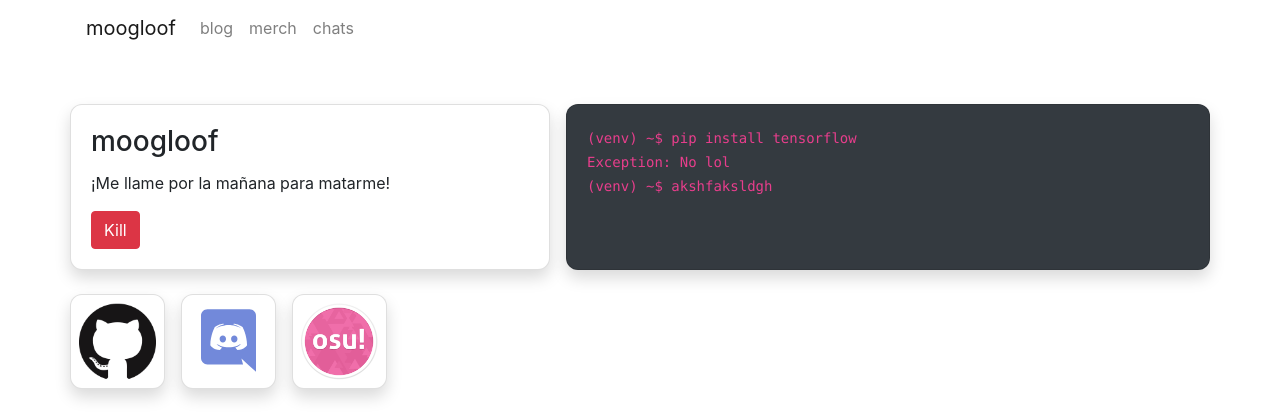
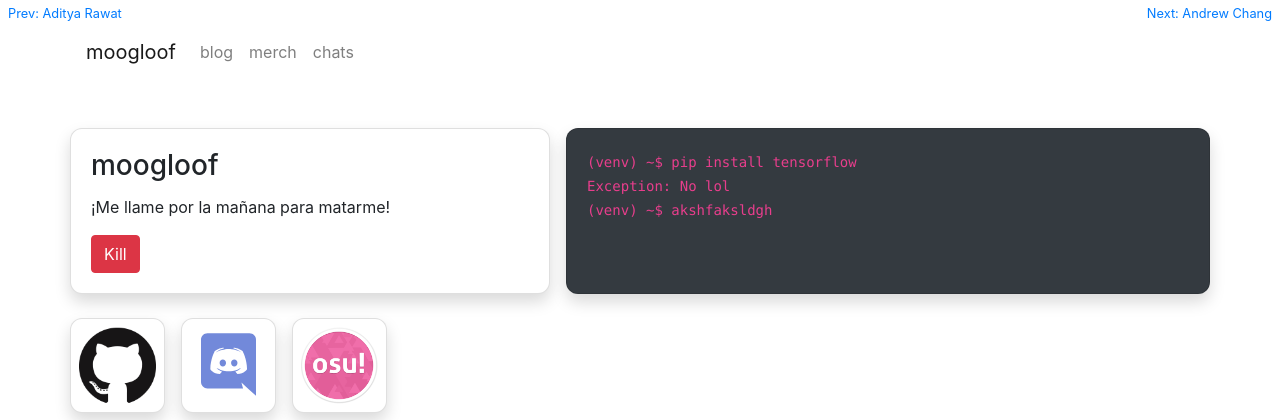
Before and after one commit to moogloof/moogloof.com, a Flask app: page / in a window 1280 px wide. Shown: the top 420 px of the page. Run offline with Flask 2, Linux system fonts and the light colour scheme.

Commit message:
Aded webring

```diff
--- a/moogloof/templates/base.html
+++ b/moogloof/templates/base.html
@@ -12,8 +12,12 @@
 	</head>
 	<body>
 		<script src="https://ajax.googleapis.com/ajax/libs/jquery/3.5.1/jquery.min.js"></script>
+		<div class="container-fluid d-flex justify-content-between m-0 px-2">
+			<a href="https://adityarawat.me/"><small>Prev: Aditya Rawat</small></a>
+			<a href="https://vqbc.github.io/"><small>Next: Andrew Chang</small></a>
+		</div>
 		<div class="container-md px-0">
-			<nav class="navbar navbar-expand navbar-light bg-white">
+			<nav class="p-relative navbar navbar-expand navbar-light bg-white">
 				<a class="navbar-brand" href="{{ url_for('home') }}">moogloof</a>
 				<ul class="navbar-nav mr-auto">
 					<li class="nav-item">
```
